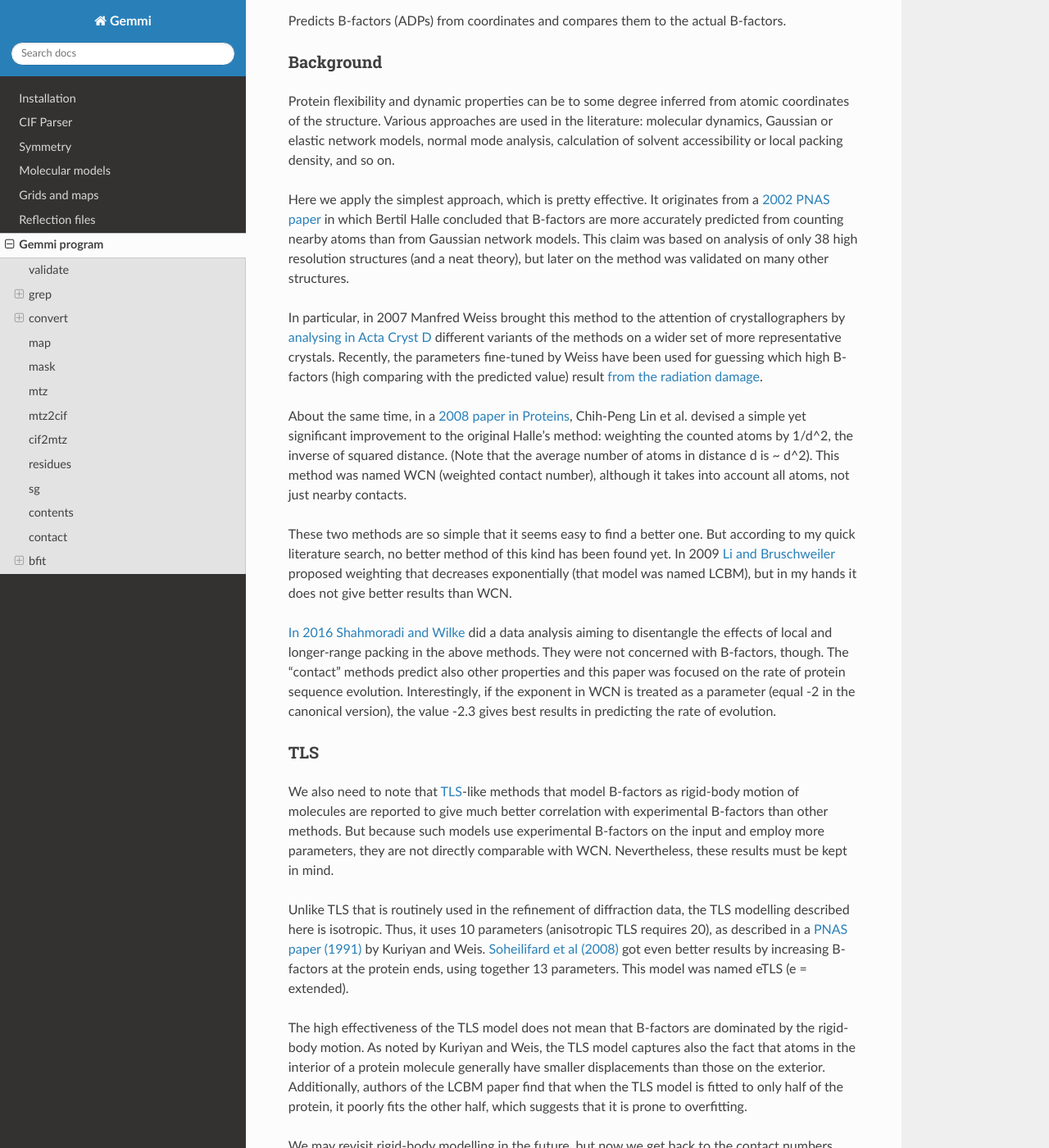
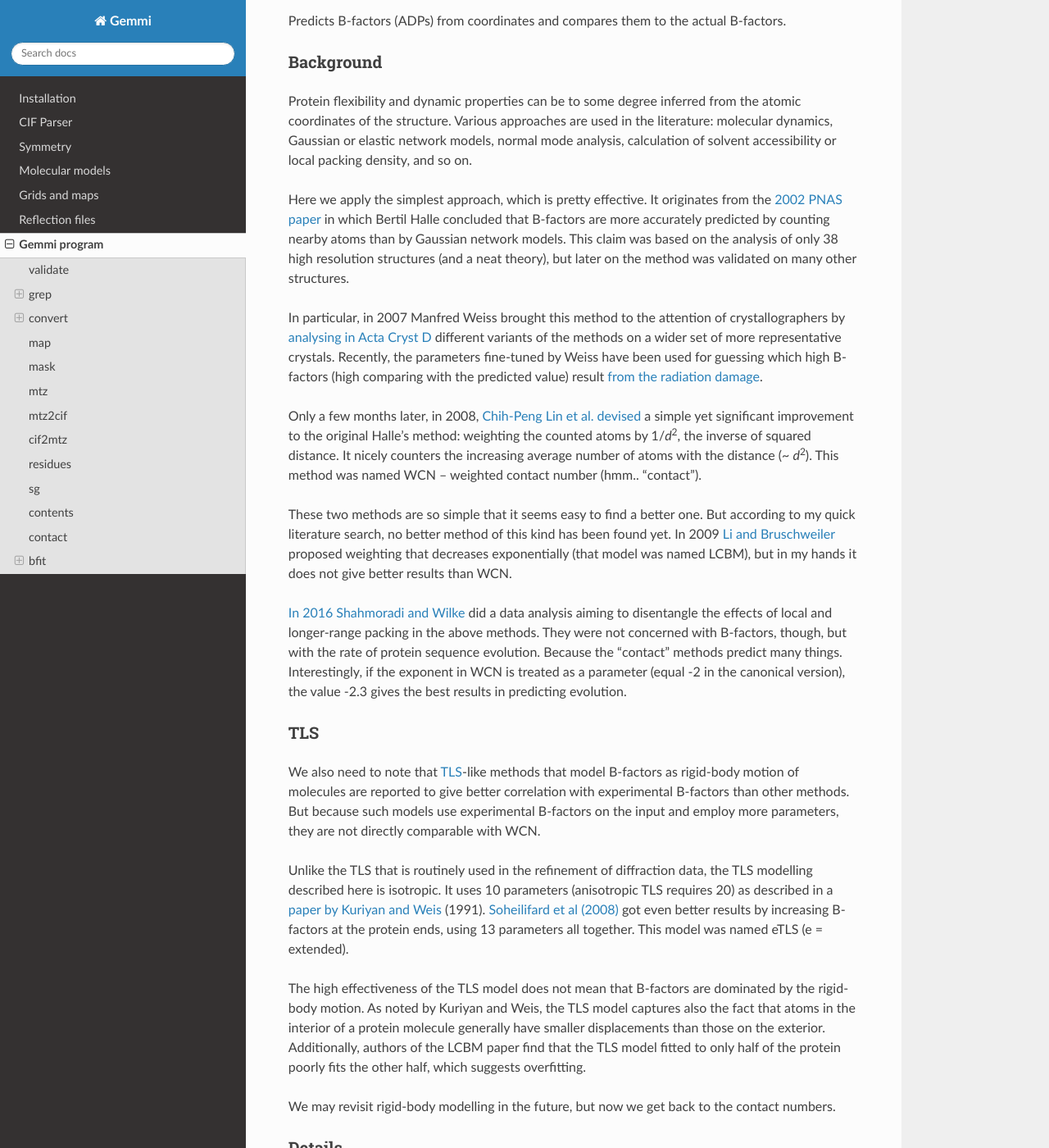
Before and after one commit to project-gemmi/gemmi, a Sphinx documentation site: the page built from docs/utils.rst, in a window 1280 px wide and 1400 px high, scrolled down 11685 px. Shown: the whole window at 82% size. Built offline with Sphinx 7.4.7 and the Read the Docs theme 2.0.0, drawn with Linux system fonts in a browser that asks for light colours; some of the changed text lies outside the part shown.

Commit message:
reviewed gemmi-bfit docs

```diff
--- a/docs/utils.rst
+++ b/docs/utils.rst
@@ -412,16 +412,17 @@
 ----------
 
 Protein flexibility and dynamic properties can be to some degree inferred
-from atomic coordinates of the structure. Various approaches are used
+from the atomic coordinates of the structure. Various approaches are used
 in the literature:
 molecular dynamics, Gaussian or elastic network models, normal mode analysis,
 calculation of solvent accessibility or local packing density, and so on.
 
 Here we apply the simplest approach, which is pretty effective.
-It originates from a `2002 PNAS paper <http://www.pnas.org/content/99/3/1274>`_
+It originates from the
+`2002 PNAS paper <http://www.pnas.org/content/99/3/1274>`_
 in which Bertil Halle concluded that B-factors are more accurately predicted
-from counting nearby atoms than from Gaussian network models. This claim was
-based on analysis of only 38 high resolution structures (and a neat theory),
+by counting nearby atoms than by Gaussian network models. This claim was
+based on the analysis of only 38 high resolution structures (and a neat theory),
 but later on the method was validated on many other structures.
 
 In particular, in 2007 Manfred Weiss brought this method to the attention
@@ -433,14 +434,13 @@
 which high B-factors (high comparing with the predicted value) result
 `from the radiation damage <https://doi.org/10.1107/S1600577515002131>`_.
 
-About the same time,
-in a `2008 paper in Proteins <https://doi.org/10.1002/prot.21983>`_,
-Chih-Peng Lin et al. devised a simple yet significant improvement to the
-original Halle's method:
-weighting the counted atoms by 1/d^2, the inverse of squared distance.
-(Note that the average number of atoms in distance d is ~ d^2).
-This method was named WCN (weighted contact number), although it takes
-into account all atoms, not just nearby contacts.
+Only a few months later, in 2008,
+`Chih-Peng Lin et al. devised <https://doi.org/10.1002/prot.21983>`_
+a simple yet significant improvement to the original Halle's method:
+weighting the counted atoms by 1/*d*:sup:`2`, the inverse of squared distance.
+It nicely counters the increasing average number of atoms with the distance
+(~ *d*:sup:`2`).
+This method was named WCN -- weighted contact number (hmm.. "contact").
 
 These two methods are so simple that it seems easy to find a better one.
 But according to my quick literature search, no better method of this kind
@@ -452,12 +452,12 @@
 `In 2016 Shahmoradi and Wilke <https://doi.org/10.1002/prot.25034>`_
 did a data analysis aiming to disentangle the effects of local
 and longer-range packing in the above methods.
-They were not concerned with B-factors, though.
-The "contact" methods predict also other properties and this paper was
-focused on the rate of protein sequence evolution.
+They were not concerned with B-factors, though, but with
+the rate of protein sequence evolution.
+Because the "contact" methods predict many things.
 Interestingly, if the exponent in WCN is treated as a parameter
-(equal -2 in the canonical version), the value -2.3 gives best results
-in predicting the rate of evolution.
+(equal -2 in the canonical version), the value -2.3 gives the best results
+in predicting evolution.
 
 TLS
 ---
@@ -465,27 +465,26 @@
 We also need to note that
 `TLS <https://doi.org/10.1107/S0567740868001718>`_-like methods
 that model B-factors as rigid-body motion of molecules are reported
-to give much better correlation with experimental B-factors
+to give better correlation with experimental B-factors
 than other methods. But because such models use experimental B-factors on
 the input and employ more parameters, they are not directly comparable
-with WCN. Nevertheless, these results must be kept in mind.
+with WCN.
 
-Unlike TLS that is routinely used in the refinement of diffraction data,
+Unlike the TLS that is routinely used in the refinement of diffraction data,
 the TLS modelling described here is isotropic.
-Thus, it uses 10 parameters (anisotropic TLS requires 20), as described
-in a `PNAS paper (1991) <https://doi.org/10.1073/pnas.88.7.2773>`_
-by Kuriyan and Weis.
+It uses 10 parameters (anisotropic TLS requires 20) as described in a
+`paper by Kuriyan and Weis <https://doi.org/10.1073/pnas.88.7.2773>`_ (1991).
 `Soheilifard et al (2008) <https://doi.org/10.1088/1478-3975/5/2/026008>`_
 got even better results by increasing B-factors at the protein ends,
-using together 13 parameters. This model was named eTLS (e = extended).
+using 13 parameters all together. This model was named eTLS (e = extended).
 
 The high effectiveness of the TLS model does not mean that B-factors
 are dominated by the rigid-body motion. As noted by Kuriyan and Weis,
 the TLS model captures also the fact that atoms in the interior of
 a protein molecule generally have smaller displacements than those
 on the exterior. Additionally, authors of the LCBM paper find that
-when the TLS model is fitted to only half of the protein, it poorly fits
-the other half, which suggests that it is prone to overfitting.
+the TLS model fitted to only half of the protein poorly fits
+the other half, which suggests overfitting.
 
 We may revisit rigid-body modelling in the future, but now we get back
 to the contact numbers.
@@ -493,18 +492,19 @@
 Details
 -------
 
-The overview above skipped a few details:
+The overview above skipped a few details.
 
-* while the WCN method is consistently called WCN,
+* While the WCN method is consistently called WCN,
   the Halle's method was named LDM (local density model) in the original paper,
   and is called CN (contact number) in some other papers. CN is memorable
-  when comparing with WCN (which adds 'W' -- weighting).
-  Weiss named his procedure ACN (atomic contact model).
+  when comparing with WCN (which adds 'W' -- weighting)
+  and with ACN (which adds 'A' -- atomic).
 
-* These method are used as either "atomic", i.e. per-atom
-  (for predicting B-factors, etc.)
-  or per-residue (for evolutionary rate, etc.). In the latter case
-  one needs to decide what point of the residue to use as a reference,
+* These method are used either per-atom (for predicting B-factors, etc.)
+  or per-residue (for evolutionary rate, etc.).
+  So having "A" in ACN clarifies how it is used.
+  To calculate the contact number per-residue one needs to pick
+  a reference point in the residue (Cβ, the center of mass or something else),
   but here we do only per-atom calculations.
 
 * The CN method requires a cut-off, and the cut-off values vary widely,
@@ -517,11 +517,11 @@
 * Similarly to eTLS, the LCBM method has eLCBM variant that adds
   "end effects" -- special treatment of the termini.
 
-* Finally, these methods could be applied ignoring the symmetry mates
-  in the crystal. Halle did the calculations on both the crystal
-  and only the asymmetric unit, with the former giving better results.
-  Weiss (ACN) and Li and Bruschweiler (LCBM) are also taking into account
-  intermolecular contacts, I think other papers don't.
+* Finally, these methods may or may not consider the symmetry mates
+  in the crystal. Halle checked that including symmetric images
+  improves the prediction.
+  Weiss (ACN) and Li and Bruschweiler (LCBM) are also taking symmetry into
+  account. But I think other papers don't.
 
 Metrics for comparison
 ----------------------
@@ -545,8 +545,9 @@
 This is debatable as can be seen from ccp4bb
 `discussions <https://www.mail-archive.com/ccp4bb@jiscmail.ac.uk/msg30444.html>`_
 on how to compare B-factors between two structures.
-Anyway, RMAD is a good metric. It is calculated after (linear) scaling
-of the predicted numbers to fit experimental values.
+But for sure RMAD is a more robust metric, so we also use it.
+It adds another complication, though. To minimize the absolute deviation
+we cannot use least-squares fitting, but rather quantile regression with q=0.5.
 
 Another metric is the rank correlation. It is interesting because it is
 invariant under any monotonic scaling. But it is not guaranteed to be
@@ -557,38 +558,41 @@
 
 To be wrapped up and published. But in the meantime here are some thoughts:
 
-* The optimal exponent is slightly larger than 2; let's use 2 (i.e. w=1/r^2)
-  to keep it simple.
+* The optimal exponent is slightly larger than 2; the difference is small,
+  so we prefer to use 2 (i.e. *w*\ =1/*r*:sup:`2`).
 
 * Accounting for all symmetry mates (i.e. for intermolecular contacts
-  in the crystal) improves the results - and then the cut-off is necessary.
+  in the crystal) improves the results -- and then the cut-off is necessary.
 
-* The optimal cut-off is around 15 - let's use 15.
+* The optimal cut-off is around 15A -- let's use 15A.
 
-* Averaging predicted B-factors of nearby atoms helps - we use Gaussian
-  smoothing (blurring) with sigma around 2A.
+* Averaging predicted B-factors of nearby atoms helps; we use Gaussian
+  smoothing (blurring) with σ around 2A.
 
-* Pearson CC around 0.8 may seem high, but it corresponds to R2 0.64,
+* Pearson CC around 0.8 may seem high, but it corresponds to R2=0.64,
   i.e. it we explain only 64% of the B-factor variance.
-  Even less of the absolute deviation - below 50%.
+  Even less of the absolute deviation -- below 50%.
 
-* To get the lowest RMAS we use quantile regression with q=0.5.
-  This optimizes least absolute deviation (LAD).
-  The difference from OLS is not big, in terms of RMAS only ~0.03.
+* Minimizing absolute deviation (with quantile regression)
+  gives similar results as the ordinary least squares (OLS).
+  The difference in terms of RMAS is only ~0.03.
 
 * Combining WCN with CN is helping only a tiny bit (i.e. both are highly
   correlated) at the cost of additional parameter that is fitted.
-  Combining WCN with rotation-only model (distance from the center of mass ^2)
-  increases correlation slightly more, but still not much.
+  Combining WCN with rotation-only model (squared distance from the center
+  of mass) increases CC slightly more, but still not much.
 
 
 Program
 -------
 
 Bfit implements combination of the CN and WCN methods above.
-Being based on a crystallographic library it avoids common pitfalls,
-such as searching for contacts in only neighbouring unit cells (1+26);
-some structures have contacts between molecules several unit cells apart,
+
+Being based on a general-purpose crystallographic library it handles
+corner cases that are often ignored. A good example is searching
+for contacts. For most of the structures, considering only the same
+and neighbouring unit cells (1+26) is enough.
+But some structures have contacts between molecules several unit cells apart,
 even with only :ref:`a single chain in the asu <long_chain>`.
 
 TBC
```
